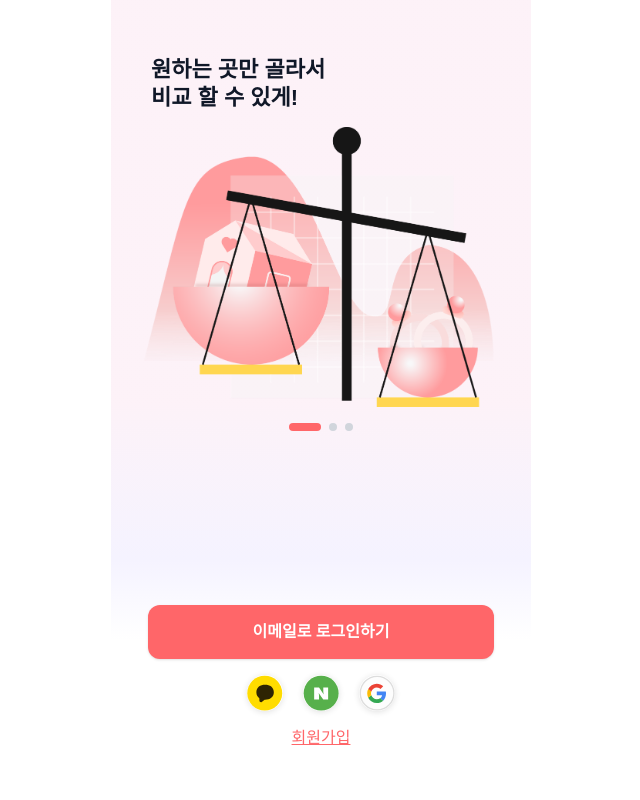
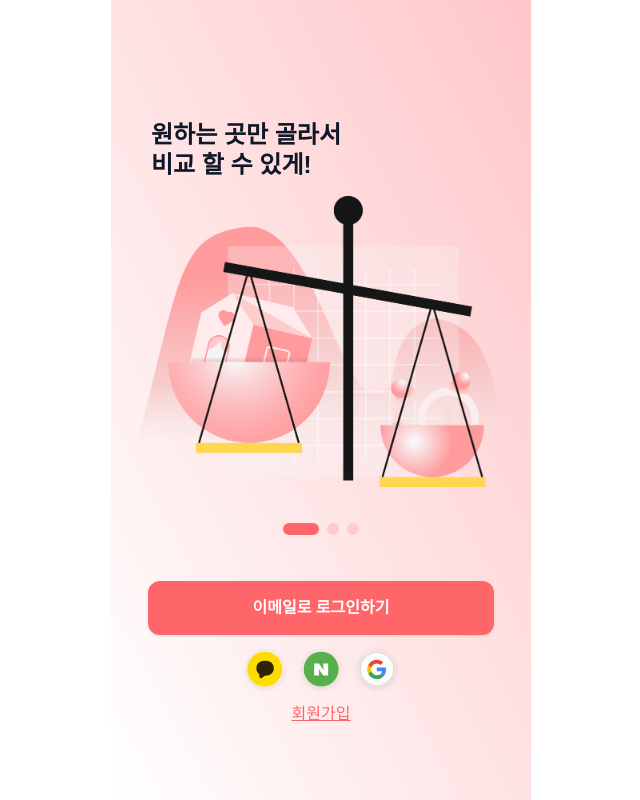
Before and after one commit to 9oormthon-univ/2025_SEASONTHON_TEAM_29_FE, a Next.js app: page / in a window 1280 px wide. Shown: the whole page, without its empty margins (319-959 px from the left). Built offline with nearby package versions, Linux system fonts and the light colour scheme; no server answers.

Commit message:
design : 온보딩 화면 디자인 수정사항 완료

```diff
--- a/src/app/WelcomeClient.tsx
+++ b/src/app/WelcomeClient.tsx
@@ -13,18 +13,22 @@ export default function WelcomeClient() {
       "
     >
       {/* 배경 */}
-      <div aria-hidden className="pointer-events-none absolute inset-0 z-0 bg-onboarding-gradient" />
+      <div
+        aria-hidden
+        className="
+    pointer-events-none absolute inset-0 z-0
+    bg-gradient-to-bl from-[#FFC6C9] to-[#FFFFFF]
+  "
+      />
 
       {/* 콘텐츠 */}
-      <div className="relative z-10 flex-1 pt-6">
-        {/* 슬라이더에만 터치 허용 */}
+      <div className="relative z-10 flex flex-col flex-1 pt-22">
         <div className="touch-pan-y">
           <OnboardingSlider />
         </div>
-      </div>
-
-      <div className="relative z-10 px-4 pb-[calc(env(safe-area-inset-bottom)+50px)]">
-        <AuthCtas />
+        <div className="mt-[46px] px-4 pb-[calc(env(safe-area-inset-bottom)+50px)]">
+          <AuthCtas />
+        </div>
       </div>
     </main>
   );
--- a/src/components/common/atomic/Slider.tsx
+++ b/src/components/common/atomic/Slider.tsx
@@ -1,45 +1,24 @@
-'use client';
-
-import { useState } from 'react';
 import DotUnit from './DotUnit';
 
-interface SliderProps {
+type Props = {
   total: number;
-  initialIndex?: number;
-}
+  index: number;
+  onChange?: (i: number) => void;
+};
 
-export default function Slider({ total, initialIndex = 0 }: SliderProps) {
-  const [activeIndex, setActiveIndex] = useState(initialIndex);
-
-  const next = () => {
-    setActiveIndex((prev) => (prev + 1) % total);
-  };
-
-  const prev = () => {
-    setActiveIndex((prev) => (prev - 1 + total) % total);
-  };
-
+export default function Slider({ total, index, onChange }: Props) {
   return (
-    <div className="flex flex-col items-center gap-4">
-      <div className="flex gap-3">
-        {Array.from({ length: total }).map((_, i) => (
-          <DotUnit key={i} isActive={i === activeIndex} />
-        ))}
-      </div>
-      <div className="flex gap-4 mt-2">
+    <div className="flex items-center justify-center gap-2">
+      {Array.from({ length: total }).map((_, i) => (
         <button
-          onClick={prev}
-          className="px-4 py-2 bg-gray-200 rounded-md hover:bg-gray-300"
+          key={i}
+          aria-label={`slide ${i + 1}`}
+          onClick={() => onChange?.(i)}
+          className="flex items-center justify-center"
         >
-          Prev
+          <DotUnit isActive={i === index} />
         </button>
-        <button
-          onClick={next}
-          className="px-4 py-2 bg-gray-200 rounded-md hover:bg-gray-300"
-        >
-          Next
-        </button>
-      </div>
+      ))}
     </div>
   );
 }
--- a/src/components/onboarding/OnboardingSlider.tsx
+++ b/src/components/onboarding/OnboardingSlider.tsx
@@ -9,19 +9,20 @@ import calendar from '@/../public/onboarding/illus/calendar.png';
 import rings from '@/../public/onboarding/illus/rings.png';
 import scale from '@/../public/onboarding/illus/scale.png';
 import EdgeBleed from '../common/atomic/EdgeBleed';
+import Slider from '../common/atomic/Slider';
 
 type Slide = { img: StaticImageData; title: string; desc?: string };
 const slides: Slide[] = [
-  { img: scale,    title: '원하는 곳만 골라서\n비교 할 수 있게!' },
+  { img: scale, title: '원하는 곳만 골라서\n비교 할 수 있게!' },
   { img: calendar, title: '행사와 투어 일정\n공유도 자동으로!' },
-  { img: rings,    title: '한 번 뿐인 결혼식,\n이제는 웨딧과 함께해요' },
+  { img: rings, title: '한 번 뿐인 결혼식,\n이제는 웨딧과 함께해요' },
 ];
 
 export default function OnboardingSlider() {
   const [selected, setSelected] = useState(0);
   const [emblaRef, emblaApi] = useEmblaCarousel(
     { loop: true, align: 'center' },
-    [Autoplay({ delay: 8000, stopOnInteraction: false })]
+    [Autoplay({ delay: 8000, stopOnInteraction: false })],
   );
 
   const onSelect = useCallback(() => {
@@ -39,16 +40,18 @@ export default function OnboardingSlider() {
     <EdgeBleed>
       <div>
         <div className="overflow-hidden" ref={emblaRef}>
-          <div className="flex touch-pan-y select-none"> {/* ← 페이지 좌우 스크롤 완화 */}
+          <div className="flex touch-pan-y select-none">
+            {' '}
+            {/* ← 페이지 좌우 스크롤 완화 */}
             {slides.map((s, i) => (
               <section key={i} className="min-w-0 flex-[0_0_100%]">
                 <div className="mt-8">
-                  <h2 className="whitespace-pre-line pl-10 text-left text-[22px] font-extrabold leading-tight text-gray-900">
+                  <h2 className="whitespace-pre-line pl-10 text-left text-[24px] font-bold leading-tight text-gray-900">
                     {s.title}
                   </h2>
                 </div>
 
-                <div className="relative mx-auto mt-4 h-[280px] w-full">
+                <div className="relative mx-auto mt-4 mb-9 h-[291px] w-[410px]">
                   <Image
                     src={s.img}
                     alt={s.title}
@@ -63,18 +66,11 @@ export default function OnboardingSlider() {
         </div>
 
         {/* 인디케이터 */}
-        <div className="mt-4 flex justify-center gap-2">
-          {slides.map((_, i) => (
-            <button
-              key={i}
-              aria-label={`slide ${i + 1}`}
-              onClick={() => emblaApi?.scrollTo(i)}
-              className={`h-2 rounded-full transition-all ${
-                i === selected ? 'w-8 bg-primary-500' : 'w-2 bg-gray-300'
-              }`}
-            />
-          ))}
-        </div>
+        <Slider
+          total={slides.length}
+          index={selected}
+          onChange={(i) => emblaApi?.scrollTo(i)}
+        />
       </div>
     </EdgeBleed>
   );
```
